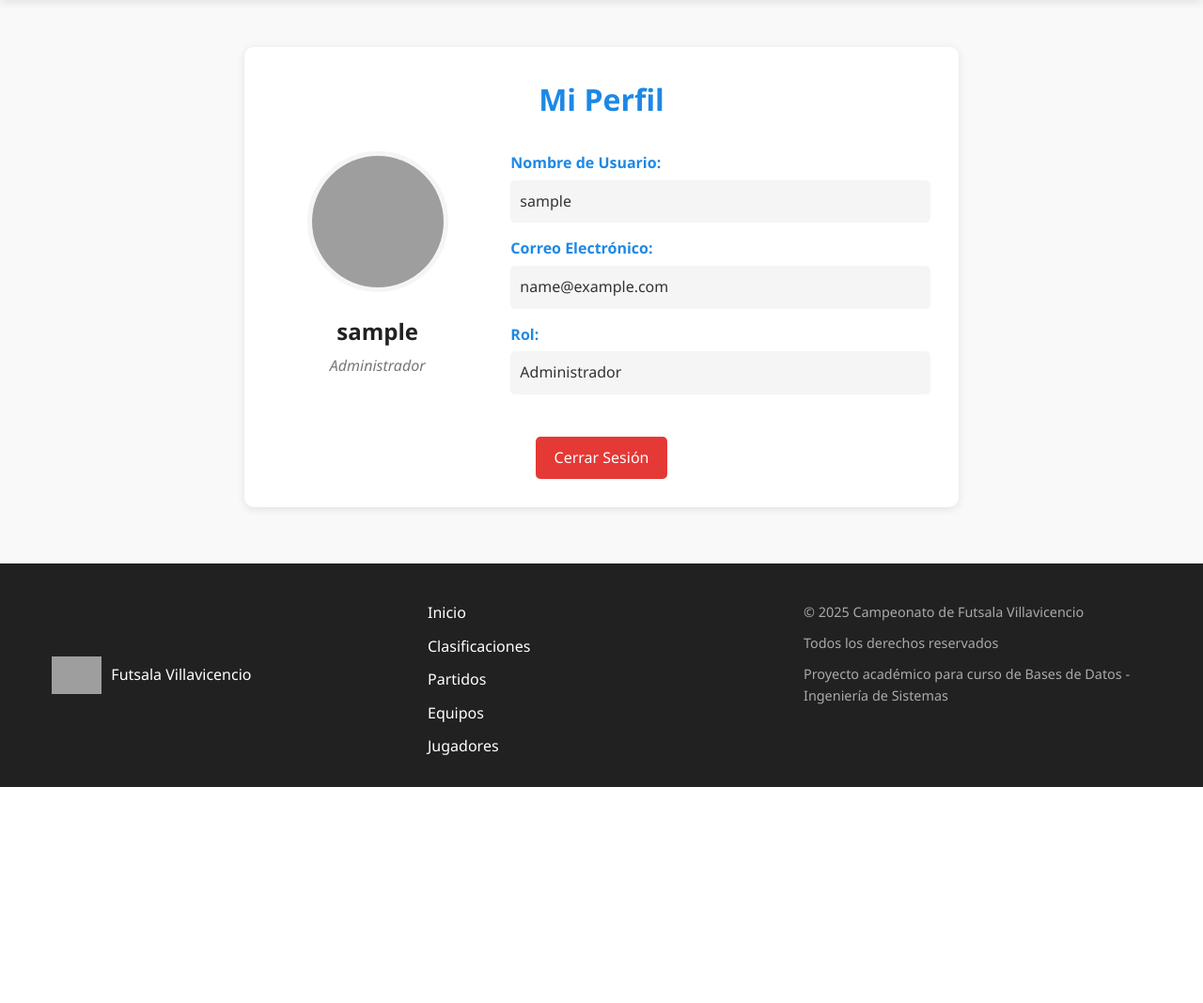
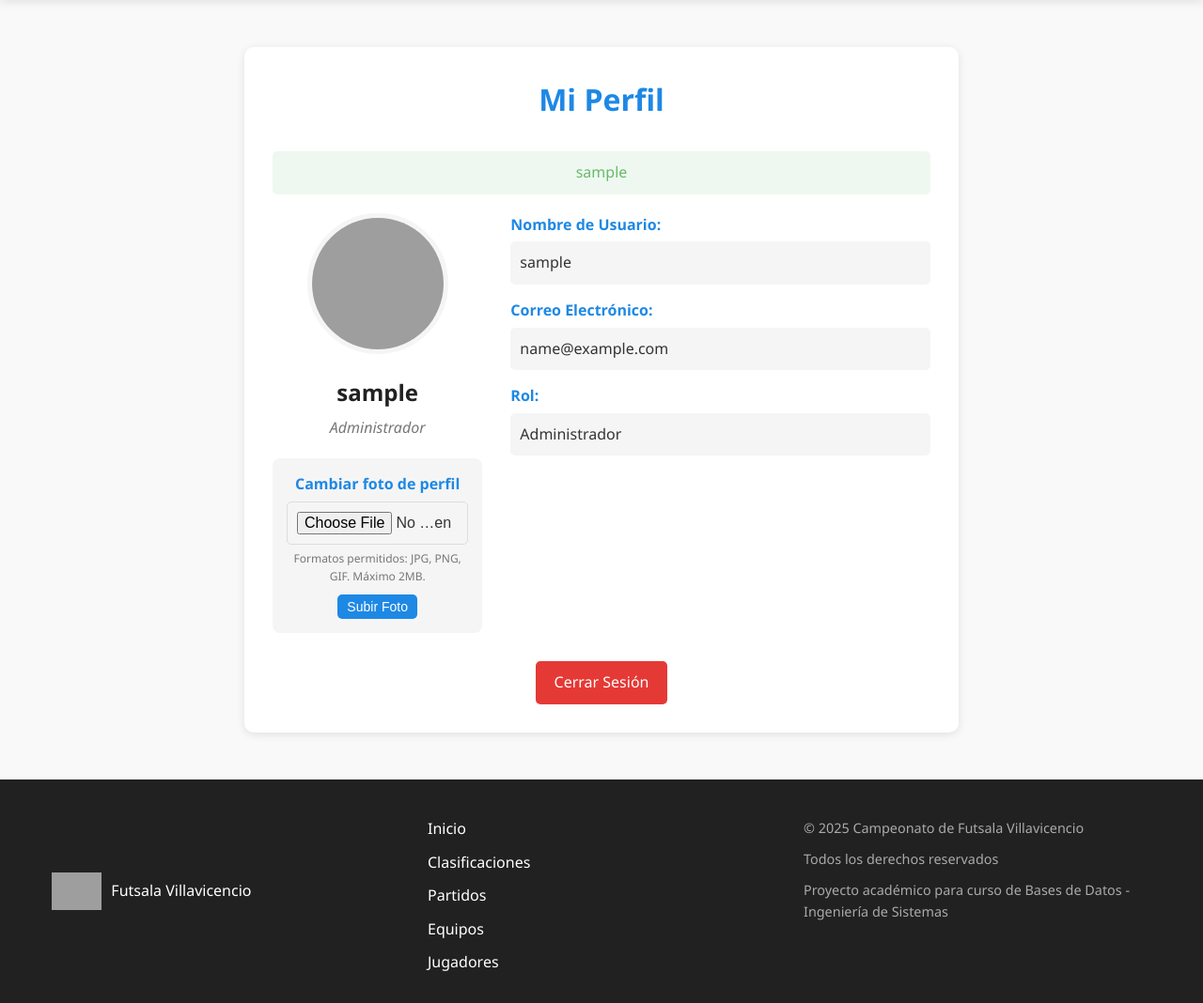
Before and after one commit to freddy-vc/PROYECTO, a PHP site: page /frontend/pages/perfil.php in a window 1280 px wide. Shown: the part 70-1138 px from the top of the page at 94% size. Before the commit the page ends 908 px from the top, so only its background shows below. Run offline with PHP 8.4, Linux system fonts and the light colour scheme; the visitor is signed in with stand-in values (Sample User, id 1); grey boxes are pictures that could not be loaded.

Commit message:
Login and register Simplify

```diff
--- a/backend/controllers/login.php
+++ b/backend/controllers/login.php
@@ -37,6 +37,9 @@ if ($_SERVER['REQUEST_METHOD'] === 'POST') {
             $_SESSION['usuario_foto'] = null;
         }
 
+        // Guardar mensaje de éxito en la sesión
+        $_SESSION['exito_login'] = '¡Sesión iniciada correctamente! Bienvenido/a ' . $username;
+
         // Redireccionar al inicio
         header('Location: ../../index.php');
         exit;
--- a/frontend/pages/perfil.php
+++ b/frontend/pages/perfil.php
@@ -30,7 +30,7 @@ $foto = $_SESSION['usuario_foto'] ? $_SESSION['usuario_foto'] : '../assets/image
 
         <?php
         // Mostrar notificaciones de error y éxito
-        mostrarNotificaciones(['error_perfil', 'exito_perfil']);
+        mostrarNotificaciones(['error_perfil', 'exito_perfil', 'exito_login']);
         ?>
 
         <div class="profile-content">
@@ -38,6 +38,16 @@ $foto = $_SESSION['usuario_foto'] ? $_SESSION['usuario_foto'] : '../assets/image
                 <img src="<?php echo $foto; ?>" alt="Foto de perfil">
                 <h2><?php echo $username; ?></h2>
                 <p class="profile-role"><?php echo $rol === 'admin' ? 'Administrador' : 'Usuario'; ?></p>
+
+                <!-- Formulario para cambiar foto de perfil -->
+                <form action="../../backend/controllers/actualizar_foto.php" method="POST" enctype="multipart/form-data" class="foto-form">
+                    <div class="form-group">
+                        <label for="foto_perfil">Cambiar foto de perfil</label>
+                        <input type="file" id="foto_perfil" name="foto_perfil" accept="image/*" required>
+                        <small>Formatos permitidos: JPG, PNG, GIF. Máximo 2MB.</small>
+                    </div>
+                    <button type="submit" class="btn btn-small">Subir Foto</button>
+                </form>
             </div>
 
             <div class="profile-details">
@@ -110,6 +120,31 @@ $foto = $_SESSION['usuario_foto'] ? $_SESSION['usuario_foto'] : '../assets/image
     .profile-role {
         color: #777;
         margin-top: 5px;
+        margin-bottom: 20px;
+    }
+
+    .foto-form {
+        margin-top: 15px;
+        padding: 15px;
+        background: var(--light-color);
+        border-radius: 8px;
+    }
+
+    .foto-form .form-group {
+        margin-bottom: 10px;
+    }
+
+    .foto-form label {
+        display: block;
+        margin-bottom: 5px;
+        font-weight: bold;
+        color: var(--primary-color);
+    }
+
+    .foto-form small {
+        display: block;
+        margin-top: 5px;
+        color: #777;
     }
 
     .profile-details {
```
Also changed, not shown: backend/controllers/actualizar_foto.php (added, +51 -0 lines), backend/controllers/register.php (+12 -3 lines), backend/models/Usuario.php (+17 -14 lines), frontend/pages/registro.php (+1 -7 lines), index.php (+8 -0 lines).
